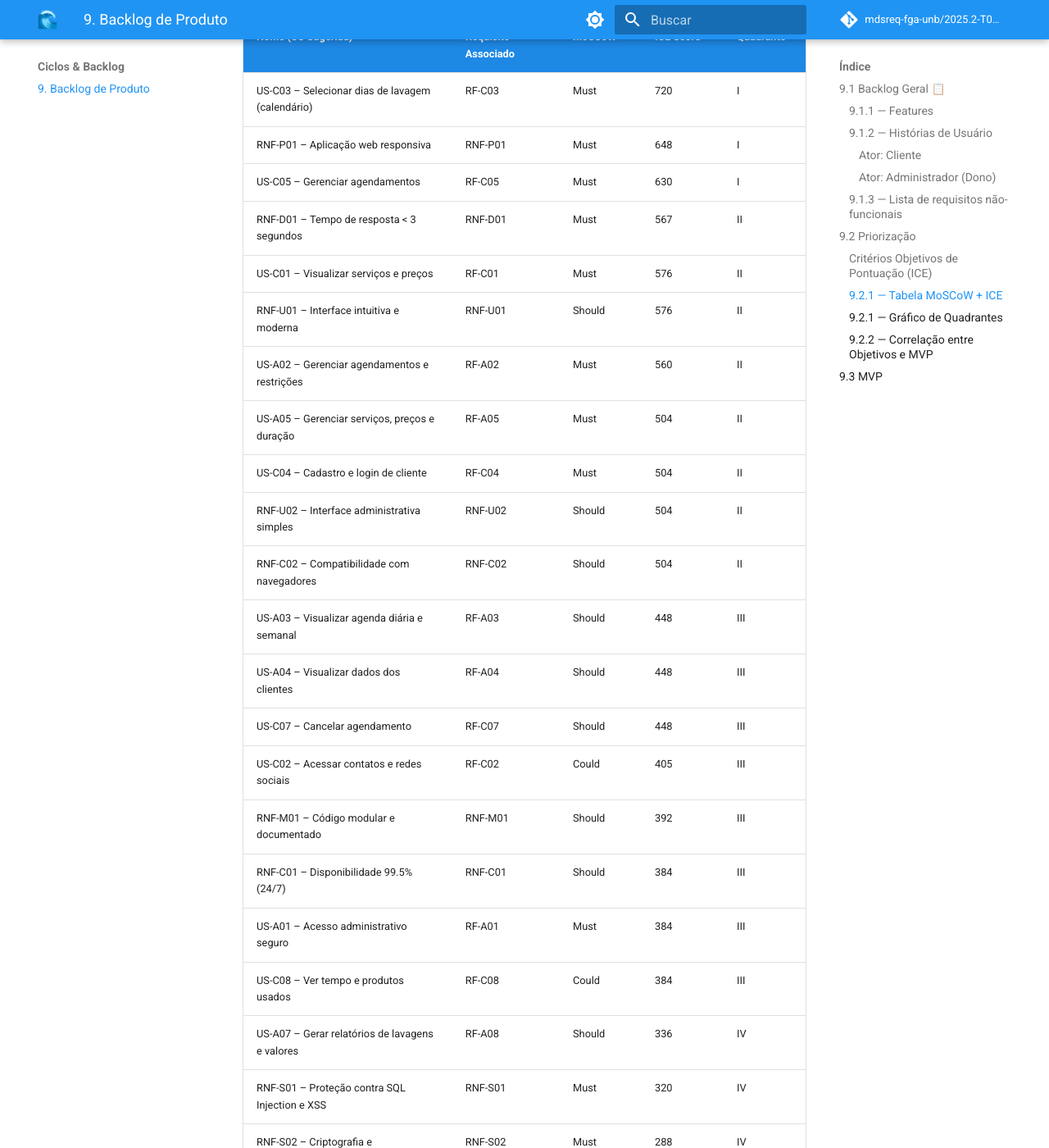
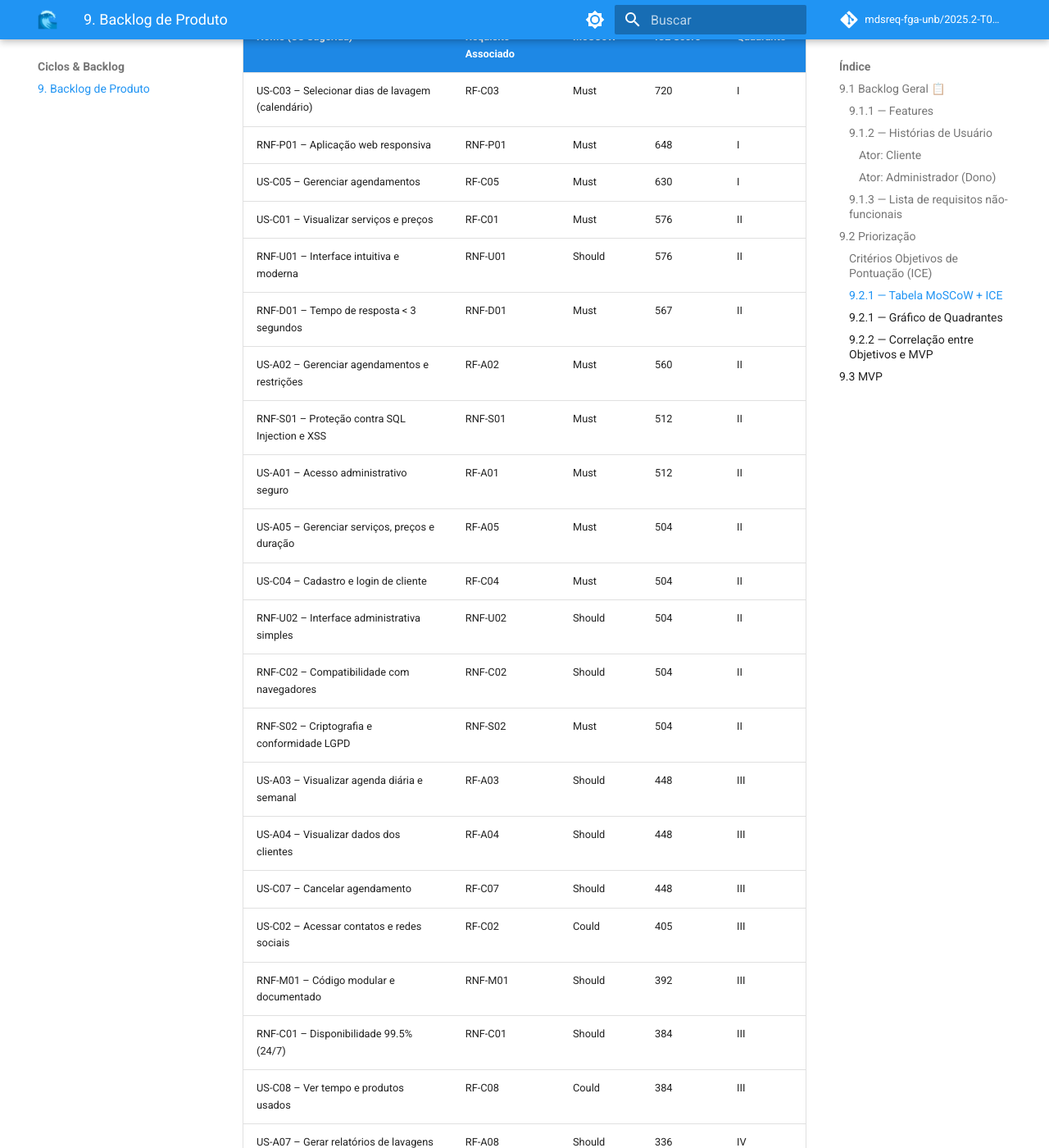
Before and after one commit to mdsreq-fga-unb/2025.2-T01-WaveOn, an MkDocs documentation site: the page built from docs/backlog/backlog.md, in a window 1280 px wide and 1400 px high, scrolled down 5314 px. Shown: the whole window at 82% size. Built offline with MkDocs 1.6.1 and Material for MkDocs 9.7.7, drawn with Linux system fonts in a browser that asks for light colours; comment, search, counter and statistics services are not loaded; some of the changed text lies outside the part shown.

Commit message:
docs(mkdocs): Alterações na tabela MoSCoW + ICE

```diff
--- a/docs/backlog/backlog.md
+++ b/docs/backlog/backlog.md
@@ -121,30 +121,30 @@ Portanto, a tabela a seguir apresenta os requisitos devidamente priorizados.
 ### **9.2.1 — Tabela MoSCoW + ICE**
 
 | **Nome (US Sugerida)** | **Requisito Associado** | **MoSCoW** | **ICE Score** | **Quadrante** |
-|--------------------------------|-------------------------|--------------|---------------|---------------|
+|:---|:---|:---|:---|:---|
 | US-C03 – Selecionar dias de lavagem (calendário) | RF-C03 | Must | 720 | I |
 | RNF-P01 – Aplicação web responsiva | RNF-P01 | Must | 648 | I |
 | US-C05 – Gerenciar agendamentos | RF-C05 | Must | 630 | I |
-| RNF-D01 – Tempo de resposta < 3 segundos | RNF-D01 | Must | 567 | II |
 | US-C01 – Visualizar serviços e preços | RF-C01 | Must | 576 | II |
 | RNF-U01 – Interface intuitiva e moderna | RNF-U01 | Should | 576 | II |
+| RNF-D01 – Tempo de resposta < 3 segundos | RNF-D01 | Must | 567 | II |
 | US-A02 – Gerenciar agendamentos e restrições | RF-A02 | Must | 560 | II |
+| RNF-S01 – Proteção contra SQL Injection e XSS | RNF-S01 | Must | 512 | II |
+| US-A01 – Acesso administrativo seguro | RF-A01 | Must | 512 | II |
 | US-A05 – Gerenciar serviços, preços e duração | RF-A05 | Must | 504 | II |
 | US-C04 – Cadastro e login de cliente | RF-C04 | Must | 504 | II |
 | RNF-U02 – Interface administrativa simples | RNF-U02 | Should | 504 | II |
 | RNF-C02 – Compatibilidade com navegadores | RNF-C02 | Should | 504 | II |
+| RNF-S02 – Criptografia e conformidade LGPD | RNF-S02 | Must | 504 | II |
 | US-A03 – Visualizar agenda diária e semanal | RF-A03 | Should | 448 | III |
 | US-A04 – Visualizar dados dos clientes | RF-A04 | Should | 448 | III |
 | US-C07 – Cancelar agendamento | RF-C07 | Should | 448 | III |
 | US-C02 – Acessar contatos e redes sociais | RF-C02 | Could | 405 | III |
 | RNF-M01 – Código modular e documentado | RNF-M01 | Should | 392 | III |
 | RNF-C01 – Disponibilidade 99.5% (24/7) | RNF-C01 | Should | 384 | III |
-| US-A01 – Acesso administrativo seguro | RF-A01 | Must | 384 | III |
 | US-C08 – Ver tempo e produtos usados | RF-C08 | Could | 384 | III |
 | US-A07 – Gerar relatórios de lavagens e valores | RF-A08 | Should | 336 | IV |
-| RNF-S01 – Proteção contra SQL Injection e XSS | RNF-S01 | Must | 320 | IV |
-| RNF-S02 – Criptografia e conformidade LGPD | RNF-S02 | Must | 288 | IV |
-| US-A06 – Adicionar observações aos agendamentos | RF-A06 | Could | 280 | IV |
+| US-A06 – Adicionar observações aos agendamentos | RF-A07 | Could | 280 | IV |
 | RNF-SU01 – Logging e notificação de falhas | RNF-SU01 | Could | 240 | IV |
 
 
@@ -154,30 +154,30 @@ Portanto, a tabela a seguir apresenta os requisitos devidamente priorizados.
 
 | **US** | **Impacto** | **Confiança** | **Facilidade** | **ICE Score** |
 |---------|--------------|----------------|----------------|----------------|
-| **US-C03 – Selecionar dias de lavagem (calendário)** | 10 | 9 | 8 | **720** |
-| **RNF-P01 – Aplicação web responsiva** | 9 | 9 | 8 | **648** |
-| **US-C05 – Gerenciar agendamentos** | 10 | 9 | 7 | **630** |
-| **RNF-D01 – Tempo de resposta < 3 segundos** | 9 | 9 | 7 | **567** |
-| **US-C01 – Visualizar serviços e preços** | 9 | 8 | 8 | **576** |
-| **RNF-U01 – Interface intuitiva e moderna** | 8 | 9 | 8 | **576** |
-| **US-A02 – Gerenciar agendamentos e restrições** | 10 | 8 | 7 | **560** |
-| **US-A05 – Gerenciar serviços, preços e duração** | 9 | 8 | 7 | **504** |
-| **US-C04 – Cadastro e login de cliente** | 8 | 9 | 7 | **504** |
-| **RNF-U02 – Interface administrativa simples** | 7 | 9 | 8 | **504** |
-| **RNF-C02 – Compatibilidade com navegadores** | 7 | 9 | 8 | **504** |
-| **US-A03 – Visualizar agenda diária e semanal** | 8 | 8 | 7 | **448** |
-| **US-A04 – Visualizar dados dos clientes** | 8 | 8 | 7 | **448** |
-| **US-C07 – Cancelar agendamento** | 7 | 8 | 8 | **448** |
-| **US-C02 – Acessar contatos e redes sociais** | 5 | 9 | 9 | **405** |
-| **RNF-M01 – Código modular e documentado** | 7 | 8 | 7 | **392** |
-| **RNF-C01 – Disponibilidade 99.5% (24/7)** | 8 | 8 | 6 | **384** |
-| **US-A01 – Acesso administrativo seguro** | 8 | 8 | 6 | **384** |
-| **US-C08 – Ver tempo e produtos usados** | 6 | 8 | 8 | **384** |
-| **US-A07 – Gerar relatórios de lavagens e valores** | 7 | 8 | 6 | **336** |
-| **RNF-S01 – Proteção contra SQL Injection e XSS** | 8 | 8 | 5 | **320** |
-| **RNF-S02 – Criptografia e conformidade LGPD** | 9 | 8 | 4 | **288** |
-| **US-A06 – Adicionar observações aos agendamentos** | 5 | 8 | 7 | **280** |
-| **RNF-SU01 – Logging e notificação de falhas** | 5 | 8 | 6 | **240** |
+| **US-C03 – Selecionar dias de lavagem (calendário)** | 10 | 9 | 8 | 720 |
+| **RNF-P01 – Aplicação web responsiva** | 9 | 9 | 8 | 648 |
+| **US-C05 – Gerenciar agendamentos** | 10 | 9 | 7 | 630 |
+| **US-C01 – Visualizar serviços e preços** | 9 | 8 | 8 | 576 |
+| **RNF-U01 – Interface intuitiva e moderna** | 8 | 9 | 8 | 576 |
+| **RNF-D01 – Tempo de resposta < 3 segundos** | 9 | 9 | 7 | 567 |
+| **US-A02 – Gerenciar agendamentos e restrições** | 10 | 8 | 7 | 560 |
+| **RNF-S01 – Proteção contra SQL Injection e XSS** | 8 | 8 | 8 | 512 |
+| **US-A01 – Acesso administrativo seguro** | 8 | 8 | 8 | 512 |
+| **US-A05 – Gerenciar serviços, preços e duração** | 9 | 8 | 7 | 504 |
+| **US-C04 – Cadastro e login de cliente** | 8 | 9 | 7 | 504 |
+| **RNF-U02 – Interface administrativa simples** | 7 | 9 | 8 | 504 |
+| **RNF-C02 – Compatibilidade com navegadores** | 7 | 9 | 8 | 504 |
+| **RNF-S02 – Criptografia e conformidade LGPD** | 9 | 8 | 7 | 504 |
+| **US-A03 – Visualizar agenda diária e semanal** | 8 | 8 | 7 | 448 |
+| **US-A04 – Visualizar dados dos clientes** | 8 | 8 | 7 | 448 |
+| **US-C07 – Cancelar agendamento** | 7 | 8 | 8 | 448 |
+| **US-C02 – Acessar contatos e redes sociais** | 5 | 9 | 9 | 405 |
+| **RNF-M01 – Código modular e documentado** | 7 | 8 | 7 | 392 |
+| **RNF-C01 – Disponibilidade 99.5% (24/7)** | 8 | 8 | 6 | 384 |
+| **US-C08 – Ver tempo e produtos usados** | 6 | 8 | 8 | 384 |
+| **US-A07 – Gerar relatórios de lavagens e valores** | 7 | 8 | 6 | 336 |
+| **US-A06 – Adicionar observações aos agendamentos** | 5 | 8 | 7 | 280 |
+| **RNF-SU01 – Logging e notificação de falhas** | 5 | 8 | 6 | 240 |
 
 </details>
 
```
